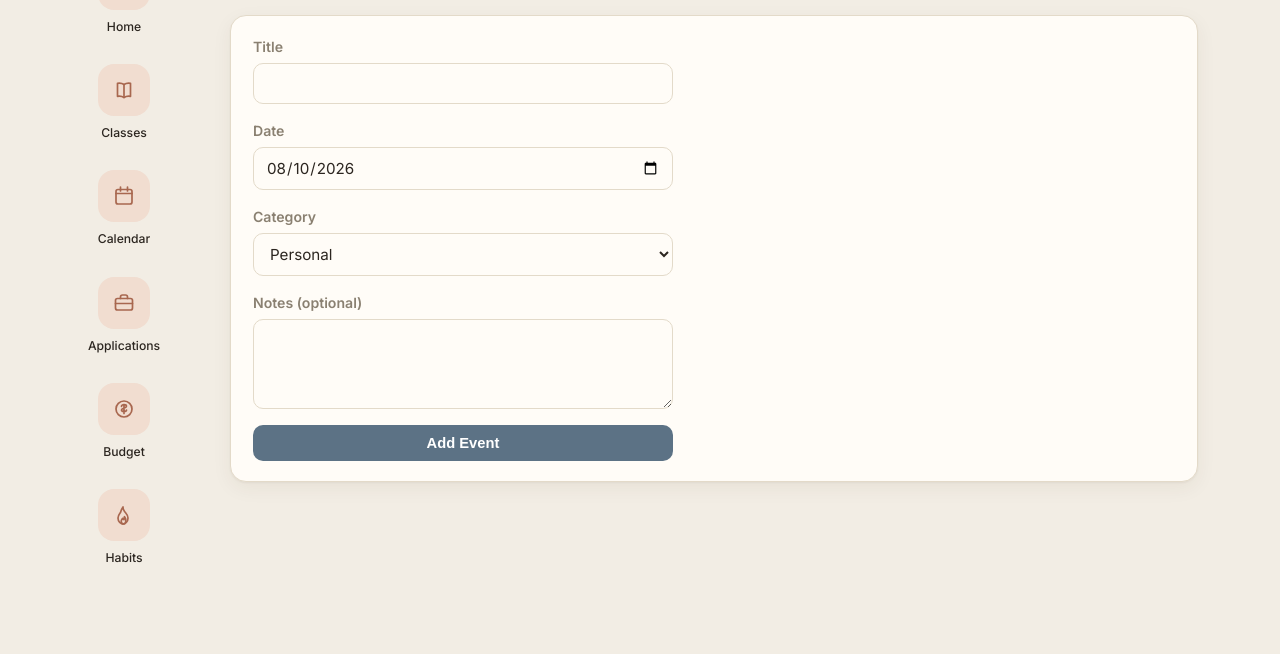
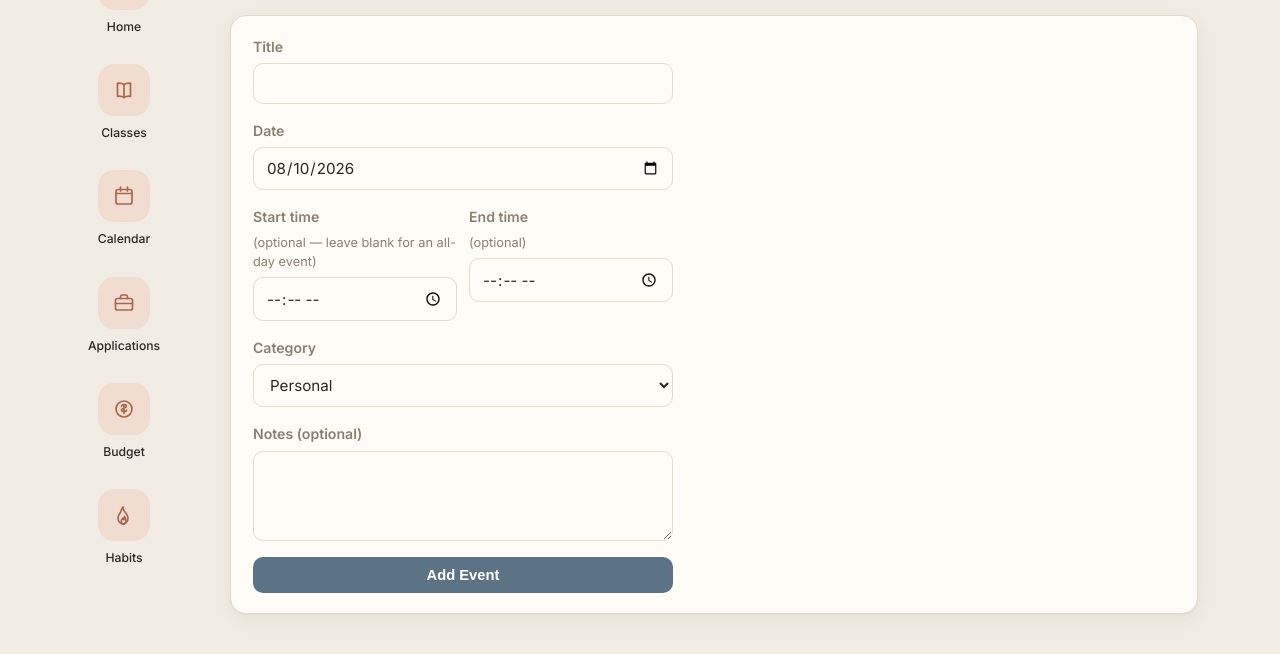
Before and after one commit to lulumatasso/life-dashboard, a Flask app: page /calendar/events/new in a window 1280 px wide. Shown: the part 152-806 px from the top of the page. Before the commit the page ends 715 px from the top, so only its background shows below. Run offline with Flask 3, Linux system fonts and the light colour scheme.

Commit message:
Add optional time-of-day to calendar events, and a one-click run script

```diff
--- a/app.py
+++ b/app.py
@@ -71,7 +71,7 @@ with app.app_context():
         )
         ensure_columns(inspector, conn, "assignment", {"category_id": "INTEGER"})
         ensure_columns(inspector, conn, "assignment_category", {"color": "VARCHAR(7)"})
-        ensure_columns(inspector, conn, "event", {"course_id": "INTEGER"})
+        ensure_columns(inspector, conn, "event", {"course_id": "INTEGER", "start_time": "TIME", "end_time": "TIME"})
         conn.execute(
             db.text("UPDATE assignment_category SET color = :color WHERE color IS NULL"),
             {"color": DEFAULT_CATEGORY_COLOR},
@@ -96,6 +96,19 @@ CATEGORY_COLOR_PALETTE = [
     "#b5654a",  # terracotta
     "#6b7c4f",  # olive
 ]
+
+
+def parse_time(raw):
+    return datetime.strptime(raw, "%H:%M").time() if raw else None
+
+
+def format_time_range(start_time, end_time):
+    if not start_time:
+        return None
+    label = start_time.strftime("%I:%M %p").lstrip("0")
+    if end_time:
+        label += "–" + end_time.strftime("%I:%M %p").lstrip("0")
+    return label
 
 
 def get_month_calendar(year, month):
@@ -150,6 +163,7 @@ def get_month_calendar(year, month):
         events_by_day.setdefault(e.date.day, []).append(
             {
                 "title": e.title,
+                "time_label": format_time_range(e.start_time, e.end_time),
                 "category": e.category,
                 "color": EVENT_CATEGORY_COLORS.get(e.category, DEFAULT_CATEGORY_COLOR),
                 "url": url_for("edit_event", event_id=e.id),
@@ -321,6 +335,7 @@ def course_detail(course_id):
             events_by_day.setdefault(e.date.day, []).append(
                 {
                     "title": e.title,
+                    "time_label": format_time_range(e.start_time, e.end_time),
                     "color": EVENT_CATEGORY_COLORS["personal"],
                     "url": url_for("edit_event", event_id=e.id),
                 }
@@ -440,7 +455,14 @@ def new_course_date(course_id):
     if request.method == "POST":
         event_date = datetime.strptime(request.form["date"], "%Y-%m-%d").date()
         db.session.add(
-            Event(course_id=course.id, title=request.form["title"], date=event_date, category="academic")
+            Event(
+                course_id=course.id,
+                title=request.form["title"],
+                date=event_date,
+                start_time=parse_time(request.form.get("start_time")),
+                end_time=parse_time(request.form.get("end_time")),
+                category="academic",
+            )
         )
         db.session.commit()
         return redirect(url_for("course_detail", course_id=course.id, year=event_date.year, month=event_date.month))
@@ -564,6 +586,8 @@ def new_event():
         event = Event(
             title=request.form["title"],
             date=event_date,
+            start_time=parse_time(request.form.get("start_time")),
+            end_time=parse_time(request.form.get("end_time")),
             category=request.form.get("category") or "personal",
             notes=request.form.get("notes"),
         )
@@ -580,6 +604,8 @@ def edit_event(event_id):
     if request.method == "POST":
         event.title = request.form["title"]
         event.date = datetime.strptime(request.form["date"], "%Y-%m-%d").date()
+        event.start_time = parse_time(request.form.get("start_time"))
+        event.end_time = parse_time(request.form.get("end_time"))
         event.category = request.form.get("category") or event.category
         event.notes = request.form.get("notes")
         db.session.commit()
--- a/models.py
+++ b/models.py
@@ -146,6 +146,8 @@ class Event(db.Model):
     course_id = db.Column(db.Integer, db.ForeignKey("course.id"))
     title = db.Column(db.String(150), nullable=False)
     date = db.Column(db.Date, nullable=False)
+    start_time = db.Column(db.Time)
+    end_time = db.Column(db.Time)
     category = db.Column(db.String(20), default="personal")
     notes = db.Column(db.Text)
 
--- a/static/style.css
+++ b/static/style.css
@@ -315,6 +315,15 @@ form.stack label {
     font-size: 0.88rem;
     font-weight: 600;
     color: var(--text-muted);
+}
+
+.field-row {
+    display: flex;
+    gap: 12px;
+}
+
+.field-row label {
+    flex: 1;
 }
 
 .field-hint {
--- a/templates/calendar.html
+++ b/templates/calendar.html
@@ -38,7 +38,7 @@
                 <td class="calendar-cell {% if year == today.year and month == today.month and day == today.day %}today{% endif %}">
                     <div class="calendar-day-number">{{ day }}</div>
                     {% for event in events_by_day.get(day, []) %}
-                    <a class="calendar-event" href="{{ event.url }}" style="background: {{ event.color }};">{{ event.title }}</a>
+                    <a class="calendar-event" href="{{ event.url }}" style="background: {{ event.color }};">{% if event.time_label %}<span class="event-time">{{ event.time_label }}</span> {% endif %}{{ event.title }}</a>
                     {% endfor %}
                 </td>
                 {% endif %}
--- a/templates/course_detail.html
+++ b/templates/course_detail.html
@@ -72,7 +72,7 @@
                     <td class="calendar-cell {% if year == today.year and month == today.month and day == today.day %}today{% endif %}">
                         <div class="calendar-day-number">{{ day }}</div>
                         {% for event in events_by_day.get(day, []) %}
-                        <a class="calendar-event" href="{{ event.url }}" style="background: {{ event.color }};">{{ event.title }}</a>
+                        <a class="calendar-event" href="{{ event.url }}" style="background: {{ event.color }};">{% if event.time_label %}<span class="event-time">{{ event.time_label }}</span> {% endif %}{{ event.title }}</a>
                         {% endfor %}
                     </td>
                     {% endif %}
--- a/templates/home.html
+++ b/templates/home.html
@@ -113,7 +113,7 @@
                             <td class="calendar-cell {% if year == today.year and month == today.month and day == today.day %}today{% endif %}">
                                 <div class="calendar-day-number">{{ day }}</div>
                                 {% for event in events_by_day.get(day, [])[:2] %}
-                                <a class="calendar-event" href="{{ event.url }}" style="background: {{ event.color }};">{{ event.title }}</a>
+                                <a class="calendar-event" href="{{ event.url }}" style="background: {{ event.color }};">{% if event.time_label %}<span class="event-time">{{ event.time_label }}</span> {% endif %}{{ event.title }}</a>
                                 {% endfor %}
                                 {% if events_by_day.get(day, [])|length > 2 %}
                                 <span class="calendar-event-more">+{{ events_by_day.get(day, [])|length - 2 }} more</span>
@@ -136,7 +136,7 @@
                                 <span class="event-dot" style="background: {{ e.color }};"></span>
                                 <a href="{{ e.url }}">{{ e.title }}</a>
                             </span>
-                            <span class="panel-list-meta">{{ e.date.strftime("%b %d") }}</span>
+                            <span class="panel-list-meta">{{ e.date.strftime("%b %d") }}{% if e.time_label %}, {{ e.time_label }}{% endif %}</span>
                         </li>
                         {% endfor %}
                     </ul>
--- a/templates/new_event.html
+++ b/templates/new_event.html
@@ -12,6 +12,14 @@
             <label>Date
                 <input type="date" name="date" value="{{ default_date }}" required>
             </label>
+            <div class="field-row">
+                <label>Start time <span class="field-hint">(optional — leave blank for an all-day event)</span>
+                    <input type="time" name="start_time">
+                </label>
+                <label>End time <span class="field-hint">(optional)</span>
+                    <input type="time" name="end_time">
+                </label>
+            </div>
             <label>Category
                 <select name="category">
                     {% for c in categories %}
```
Also changed, not shown: templates/edit_event.html (+8 -0 lines), templates/new_course_date.html (+8 -0 lines), 1 other file.
